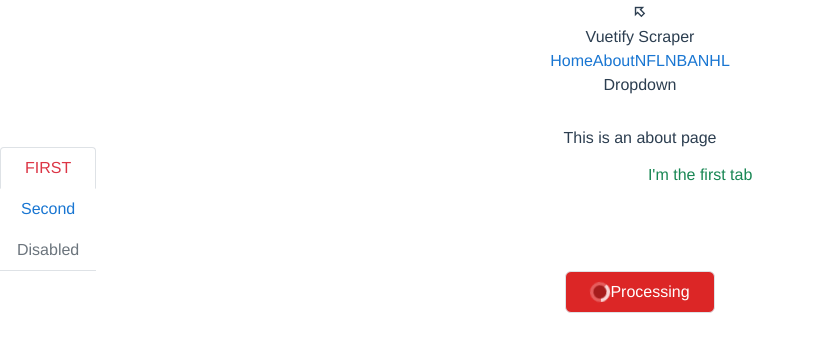
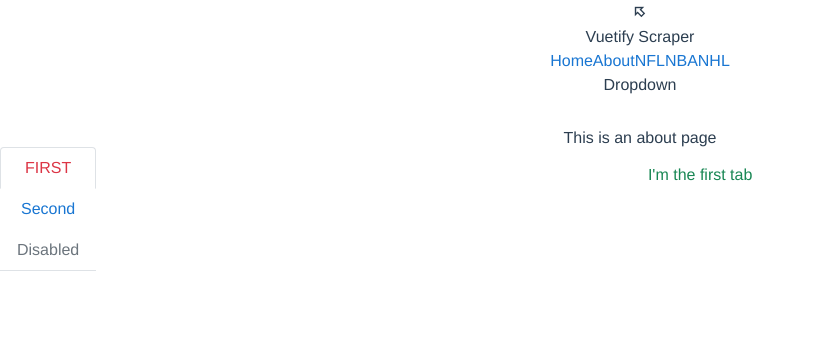
Before and after one commit to eddanieles/sports-scraper, a Vue app: page /#/about in a window 1280 px wide. Shown: the top 352 px of the page, without its empty margins (0-815 px from the left). Built offline with nearby package versions, Linux system fonts and the light colour scheme.

Commit message:
Update About.vue

```diff
--- a/src/views/About.vue
+++ b/src/views/About.vue
@@ -8,7 +8,11 @@
       vertical>
       <b-tab title="First" active><p>I'm the first tab</p></b-tab>
       <b-tab title="Second">
-
+        <div class="h-96 bg-purple-100 flex justify-center items-center">
+          <svg xmlns="http://www.w3.org/2000/svg" viewBox="0 0 24 24" class="h-5 w-5 text-black animate-spin">
+          <circle class="opacity-25" cx="12" cy="12" r="10" stroke="currentColor" stroke-width="4"></circle>
+          <path class="opacity-75" fill="currentColor" d="M4 12a8 8 0 018-8V0C5.373 0 0 5.373 0 12h4zm2 5.291A7.962 7.962 0 014 12H0c0 3.042 1.135 5.824 3 7.938l3-2.647z"/></svg>
+        </div>
       </b-tab>
       <b-tab title="Disabled" disabled><p>I'm a disabled tab!</p></b-tab>
     </b-tabs>
@@ -16,15 +20,6 @@
     <!-- <div class="container" :style="{ background: gradient }">
       <div class="circle" :style="{ background: gradient2 }"></div>
     </div> -->
-
-    <div>
-        <button type="button" class="inline-flex items-center px-4 py-2 border border-transparent text-base leading-6 font-medium rounded-md text-white bg-red-600 hover:bg-rose-500 focus:border-rose-700 active:bg-rose-700 transition ease-in-out duration-150 cursor-not-allowed">
-        <svg xmlns="http://www.w3.org/2000/svg" viewBox="0 0 24 24" class="h-5 w-5 text-white animate-spin">
-        <circle class="opacity-25" cx="12" cy="12" r="10" stroke="currentColor" stroke-width="4"></circle>
-        <path class="opacity-75" fill="currentColor" d="M4 12a8 8 0 018-8V0C5.373 0 0 5.373 0 12h4zm2 5.291A7.962 7.962 0 014 12H0c0 3.042 1.135 5.824 3 7.938l3-2.647z"/></svg>
-          Processing
-        </button>
-      </div>
   </div>
 </template>
 
```
